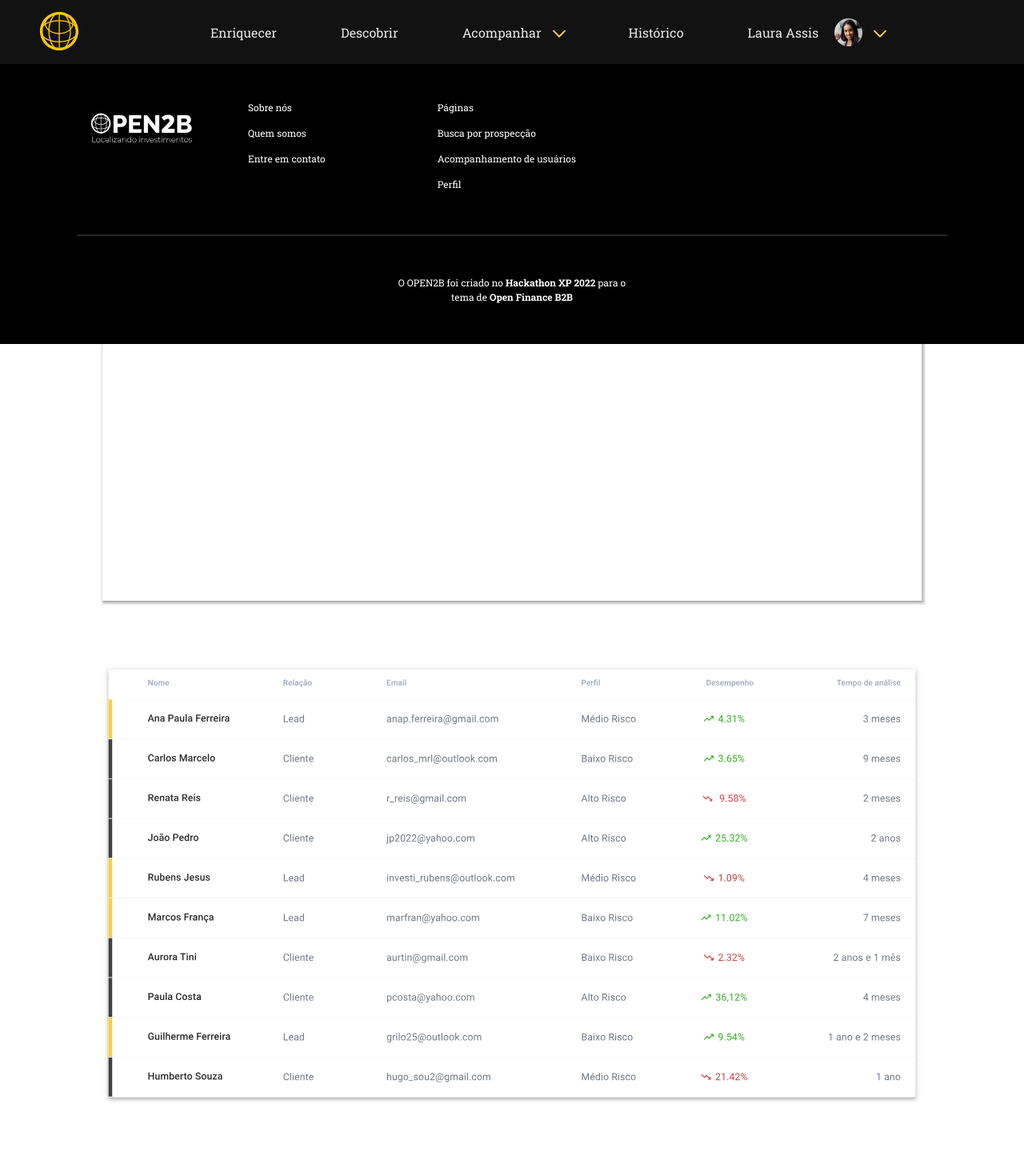
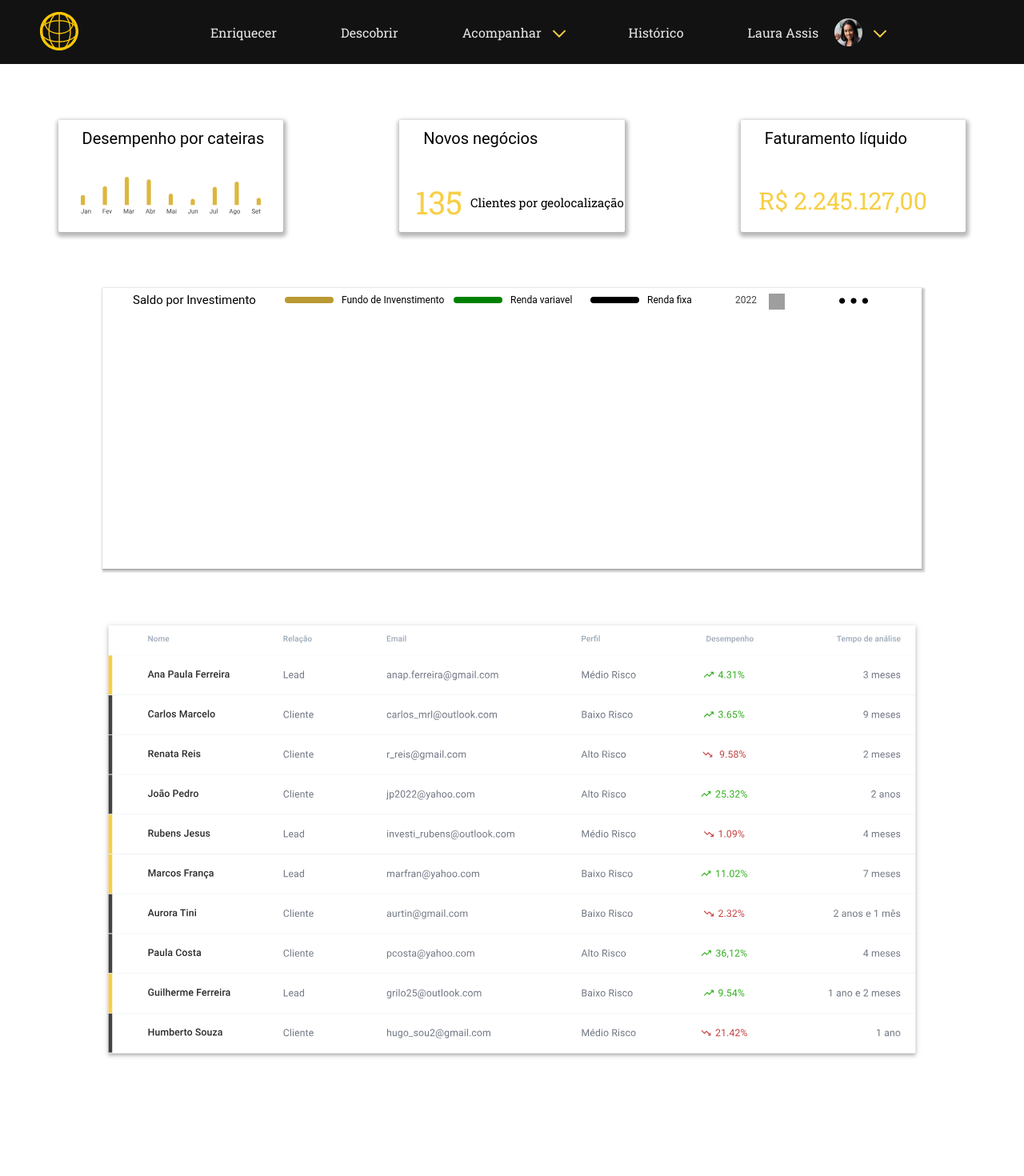
Before and after one commit to Silva-Leo/Hackathon-XP, a React (Create React App) app in the folder hacka-xp/: page / in a window 1280 px wide. Shown: the top 1470 px of the page at 80% size. Before the commit the page ends 1380 px from the top, so only its background shows below. Built offline with nearby package versions, Linux system fonts and the light colour scheme; grey boxes are pictures that could not be loaded.

Commit message:
corrigindo home

```diff
--- a/hacka-xp/src/pages/Home/GraphInvest/graph.scss
+++ b/hacka-xp/src/pages/Home/GraphInvest/graph.scss
@@ -3,7 +3,7 @@
     flex-direction: column;
     align-items: center;
 
-    position: absolute;
+    margin-top: 70px;
     width: 80%;
     height: 351px;
     left: 10%;
--- a/hacka-xp/src/pages/Home/InfoBoxes/infoBox.scss
+++ b/hacka-xp/src/pages/Home/InfoBoxes/infoBox.scss
@@ -7,8 +7,8 @@
     align-items: center;
     padding: 0px;
 
-    position: absolute;
     width: 100%;
+    margin-top: 70px;
     top: 20%;
 }
 
@@ -26,7 +26,7 @@
         display: flex;
         align-items: flex-end;
         width: 95%;
-        margin-left: 2%;
+        margin-left: 10%;
     }
 
     p {
@@ -37,7 +37,7 @@
         font-family: 'Roboto', sans-serif;
         font-style: normal;
         font-weight: normal;
-        font-size: 25px;
+        font-size: 20px;
         line-height: 130%;
     }
 
--- a/hacka-xp/src/pages/Home/ListClients/listClient.scss
+++ b/hacka-xp/src/pages/Home/ListClients/listClient.scss
@@ -4,11 +4,12 @@
     align-items: center;
     padding: 0px;
 
-    position: absolute;
-    width: 80%;
-    height: 445px;
+    width: 100%;
+    height: 1000px;
     left: 10%;
     top: 830px;
+
+
 
     img {
         width: 100%;
--- a/hacka-xp/src/pages/Home/index.js
+++ b/hacka-xp/src/pages/Home/index.js
@@ -6,10 +6,10 @@ import './style.scss';
 
 export default function Home() {
     return (
-        <>
+        <main className='container'>
             <InfoBoxes/>
             <Graph/>
             <Clients/>
-        </>
+        </main>
     );
 }
```
